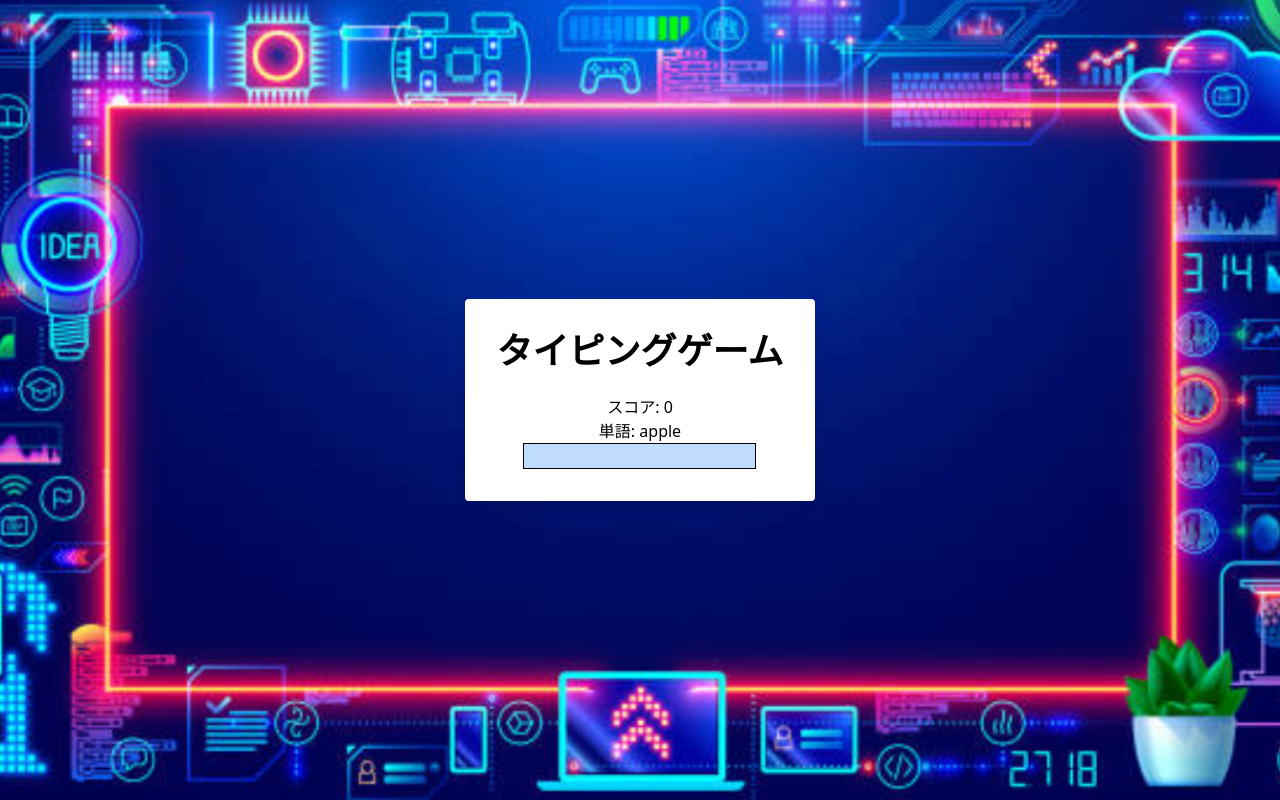
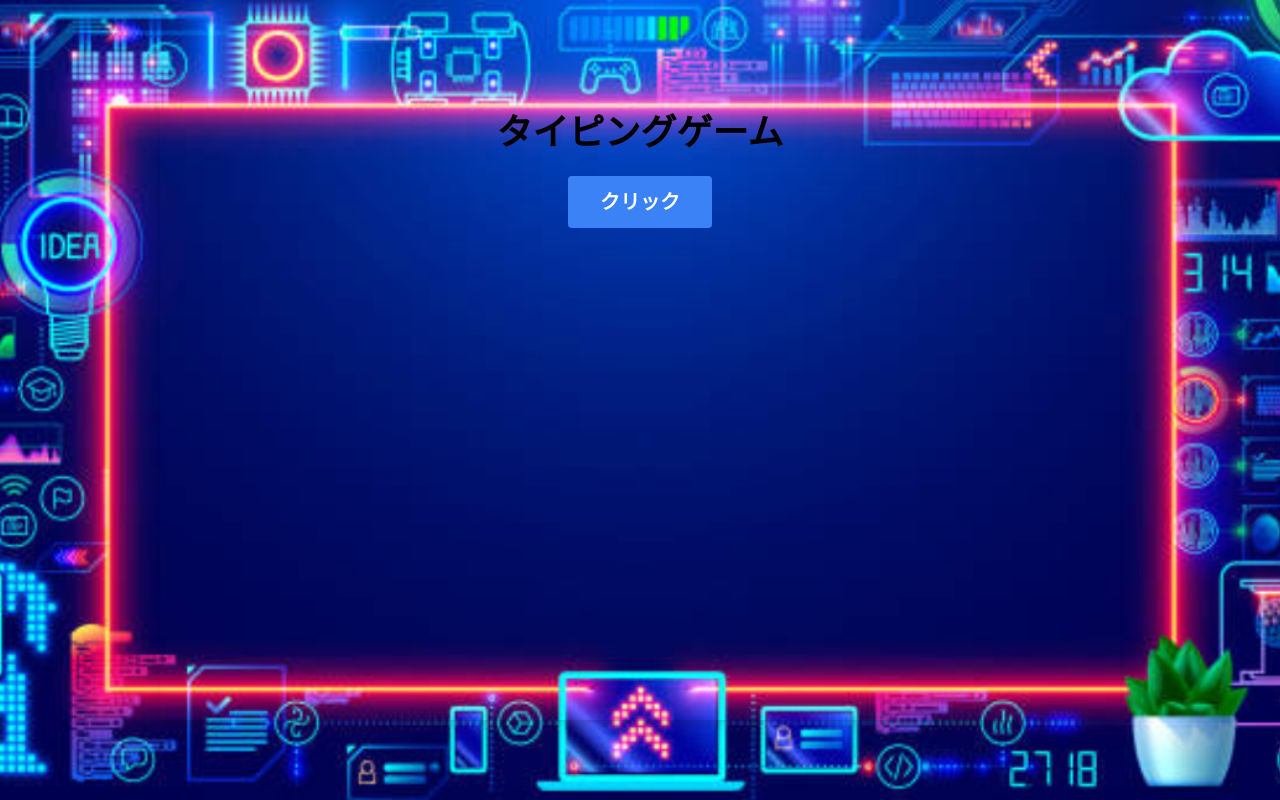
Before and after one commit to yusei53/typing_game, a React (Vite) app: page / in a window 1280 px wide. Built offline with nearby package versions, Linux system fonts and the light colour scheme.

Commit message:
Linkタグでページ遷移

```diff
--- a/package.json
+++ b/package.json
@@ -11,7 +11,8 @@
   },
   "dependencies": {
     "react": "^18.2.0",
-    "react-dom": "^18.2.0"
+    "react-dom": "^18.2.0",
+    "react-router-dom": "^6.11.2"
   },
   "devDependencies": {
     "@types/react": "^18.0.37",
--- a/src/App.tsx
+++ b/src/App.tsx
@@ -1,16 +1,18 @@
 import React from "react";
+import { BrowserRouter, Route, Routes } from "react-router-dom";
 import { Game } from "./components/Game";
+import { Home } from "./components/Home";
 
 import "./index.css";
 
 function App() {
   return (
-    <div className="flex justify-center items-center h-screen bg-gray-200 bg-custom-background">
-      <div className="text-center p-8 bg-white rounded shadow-lg">
-        <h1 className="text-4xl font-bold mb-6">タイピングゲーム</h1>
-        <Game />
-      </div>
-    </div>
+    <BrowserRouter>
+      <Routes>
+        <Route path="/" element={<Home />} />
+        <Route path="/game" element={<Game />} />
+      </Routes>
+    </BrowserRouter>
   );
 }
 
--- /dev/null
+++ b/src/components/Home.tsx
@@ -0,0 +1,19 @@
+import React, { useState, useEffect } from "react";
+import { Link } from "react-router-dom";
+
+export const Home = () => {
+  return (
+    <div>
+      <div className="flex justify-center items-center h-screen bg-custom-background">
+        <div className="w-3/4 h-4/5 text-center p-8 rounded shadow-lg">
+          <h1 className="text-4xl font-bold mb-6">タイピングゲーム</h1>
+          <Link to="/game">
+            <button className="px-8 py-3 text-xl font-bold text-white bg-blue-500 rounded hover:bg-blue-700">
+              クリック
+            </button>
+          </Link>
+        </div>
+      </div>
+    </div>
+  );
+};
--- a/src/components/game.tsx
+++ b/src/components/game.tsx
@@ -7,19 +7,13 @@ export const Game = () => {
 
   const words = ["apple", "banana", "orange", "grape", "watermelon"];
 
-  const handleInputChange = (e: React.ChangeEvent<HTMLInputElement>) => {
+  const handleInputChange = (e) => {
     setUserInput(e.target.value);
-  };
-
-  const handleKeyPress = (e: React.KeyboardEvent<HTMLInputElement>) => {
-    if (e.key === "Enter") {
-      checkUserInput();
-    }
   };
 
   const checkUserInput = () => {
     if (userInput.toLowerCase() === currentWord.toLowerCase()) {
-      setScore(score + 1);
+      setScore((prevScore) => prevScore + 10);
       setUserInput("");
       generateNewWord();
     }
@@ -34,17 +28,45 @@ export const Game = () => {
     generateNewWord();
   }, []);
 
+  useEffect(() => {
+    if (userInput.length === 0) return;
+
+    const isCorrect = userInput.toLowerCase() === currentWord.toLowerCase();
+    const wordElement = document.getElementById("current-word");
+
+    if (isCorrect) {
+      const coloredWord = currentWord.split("").map((char, index) =>
+        index < userInput.length ? (
+          <span key={index} className="text-green-500">
+            {char}
+          </span>
+        ) : (
+          <span key={index}>{char}</span>
+        )
+      );
+
+      wordElement.innerHTML = coloredWord;
+    } else {
+      wordElement.textContent = currentWord;
+    }
+  }, [userInput, currentWord]);
+
   return (
-    <div>
-      <p>スコア: {score}</p>
-      <p>単語: {currentWord}</p>
-      <input
-        type="text"
-        value={userInput}
-        onChange={handleInputChange}
-        onKeyPress={handleKeyPress}
-        className="bg-blue-200 border border-black"
-      />
+    <div className="flex justify-center items-center h-screen bg-custom-background">
+      <div className="w-3/4 h-4/5 text-center p-8 rounded shadow-lg ">
+        <p className="text-4xl font-bold mb-4">python知識</p>
+        <p className="text-2xl mb-8">スコア: {score}</p>
+        <p id="current-word" className="text-6xl font-bold mb-8 tracking-wider">
+          {currentWord}
+        </p>
+        <input
+          type="text"
+          value={userInput}
+          onChange={handleInputChange}
+          onKeyPress={checkUserInput}
+          className="bg-blue-200 border border-black p-2 rounded"
+        />
+      </div>
     </div>
   );
 };
```
Also changed, not shown: 1 other file (tests, documents, lock files or other folders).
